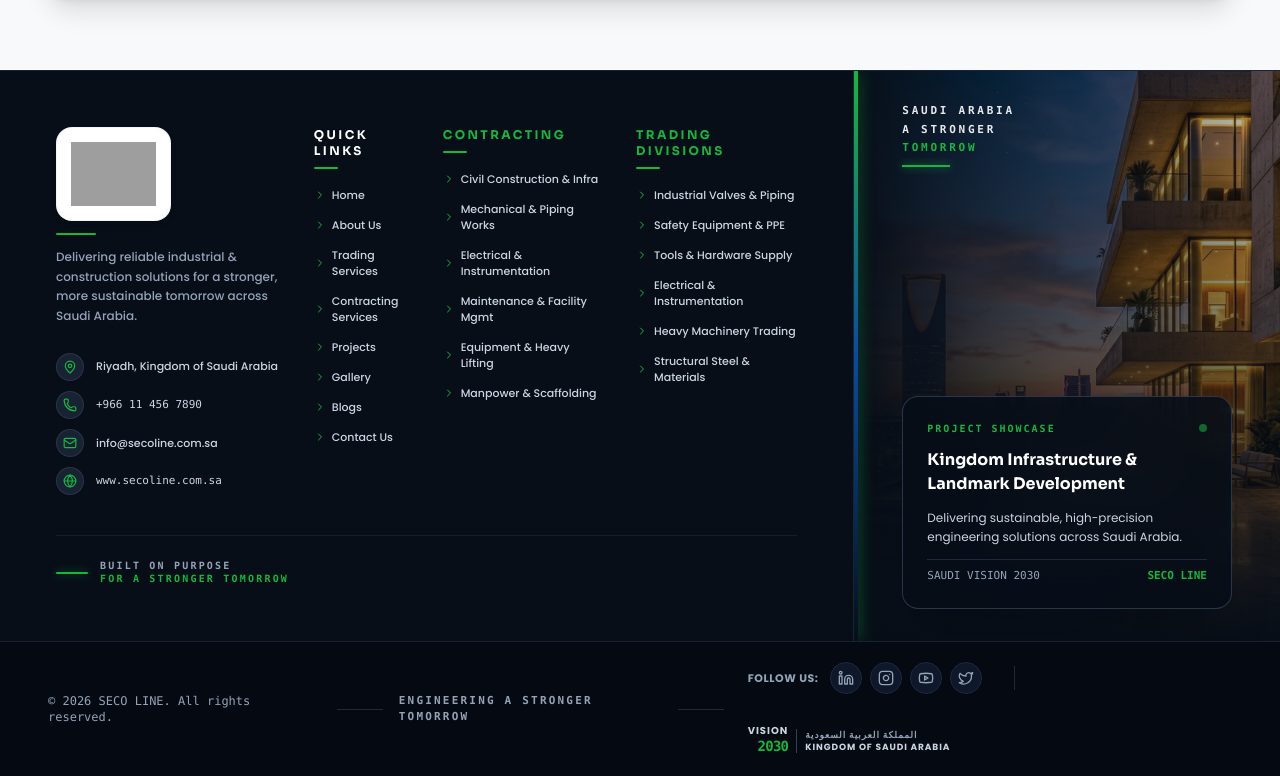
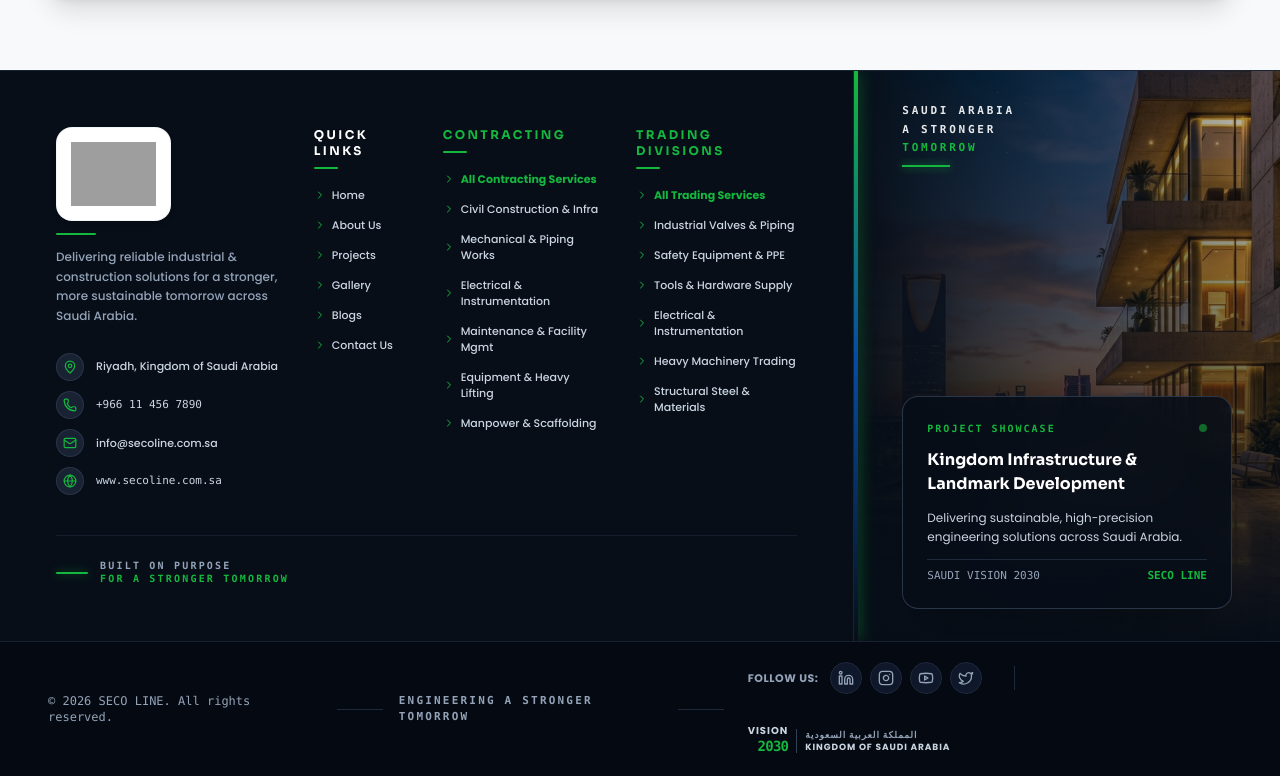
Before and after one commit to coder-web3/seco, a Next.js app: page /blog in a window 1280 px wide. Shown: the part 1158-1934 px from the top of the page. Built offline with nearby package versions, Linux system fonts and the light colour scheme; grey boxes are pictures that could not be loaded.

Commit message:
feat: Remove services from Quick Links and add All Services links in Contracting and Trading widgets

```diff
--- a/src/components/public/Footer.tsx
+++ b/src/components/public/Footer.tsx
@@ -120,8 +120,6 @@
                   {[
                     { label: 'Home', href: '/' },
                     { label: 'About Us', href: '/about' },
-                    { label: 'Trading Services', href: '/trading-services' },
-                    { label: 'Contracting Services', href: '/contracting-services' },
                     { label: 'Projects', href: '/projects' },
                     { label: 'Gallery', href: '/gallery' },
                     { label: 'Blogs', href: '/blog' },
@@ -148,6 +146,7 @@
                 </div>
                 <ul className="space-y-2.5 text-xs font-medium text-slate-300">
                   {[
+                    { label: 'All Contracting Services', href: '/contracting-services' },
                     { label: 'Civil Construction & Infra', href: '/contracting-services/civil-construction-infrastructure' },
                     { label: 'Mechanical & Piping Works', href: '/contracting-services/mechanical-piping-works' },
                     { label: 'Electrical & Instrumentation', href: '/contracting-services/electrical-instrumentation-works' },
@@ -158,7 +157,9 @@
                     <li key={idx}>
                       <Link
                         href={item.href}
-                        className="group flex items-center gap-1.5 text-slate-300 hover:text-white transition-colors duration-200 py-0.5 text-[11px]"
+                        className={`group flex items-center gap-1.5 transition-colors duration-200 py-0.5 text-[11px] ${
+                          idx === 0 ? 'text-[#15B83E] font-bold hover:text-white' : 'text-slate-300 hover:text-white'
+                        }`}
                       >
                         <ChevronRight className="w-3 h-3 text-[#15B83E] transition-transform duration-200 group-hover:translate-x-1 flex-shrink-0" />
                         <span>{item.label}</span>
@@ -176,6 +177,7 @@
                 </div>
                 <ul className="space-y-2.5 text-xs font-medium text-slate-300">
                   {[
+                    { label: 'All Trading Services', href: '/trading-services' },
                     { label: 'Industrial Valves & Piping', href: '/trading-services/industrial-valves-piping' },
                     { label: 'Safety Equipment & PPE', href: '/trading-services/safety-equipment-ppe' },
                     { label: 'Tools & Hardware Supply', href: '/trading-services/tools-hardware-supply' },
@@ -186,7 +188,9 @@
                     <li key={idx}>
                       <Link
                         href={item.href}
-                        className="group flex items-center gap-1.5 text-slate-300 hover:text-white transition-colors duration-200 py-0.5 text-[11px]"
+                        className={`group flex items-center gap-1.5 transition-colors duration-200 py-0.5 text-[11px] ${
+                          idx === 0 ? 'text-[#15B83E] font-bold hover:text-white' : 'text-slate-300 hover:text-white'
+                        }`}
                       >
                         <ChevronRight className="w-3 h-3 text-[#15B83E] transition-transform duration-200 group-hover:translate-x-1 flex-shrink-0" />
                         <span>{item.label}</span>
```
Also changed, not shown: 1 other file (tests, documents, lock files or other folders).
